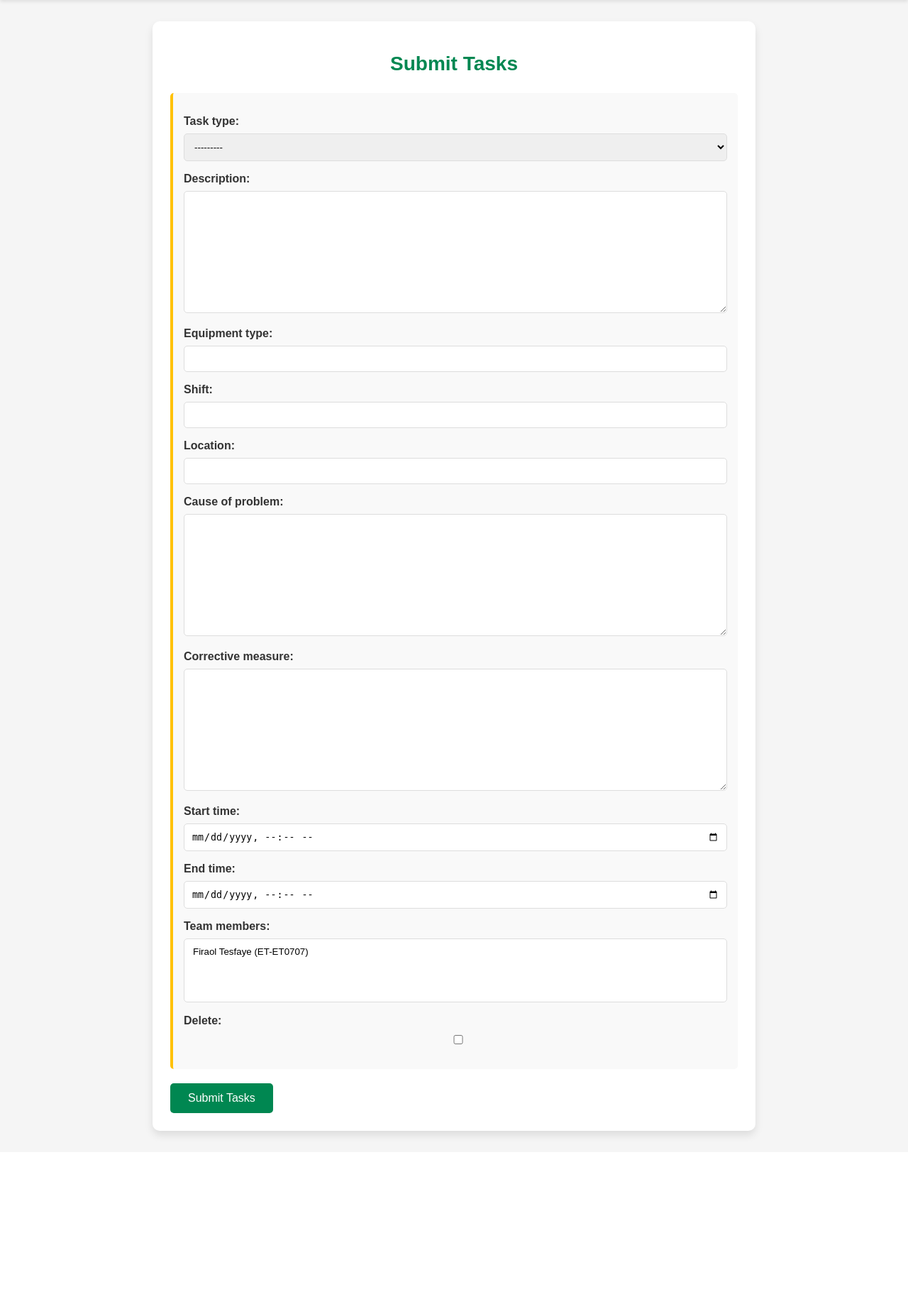
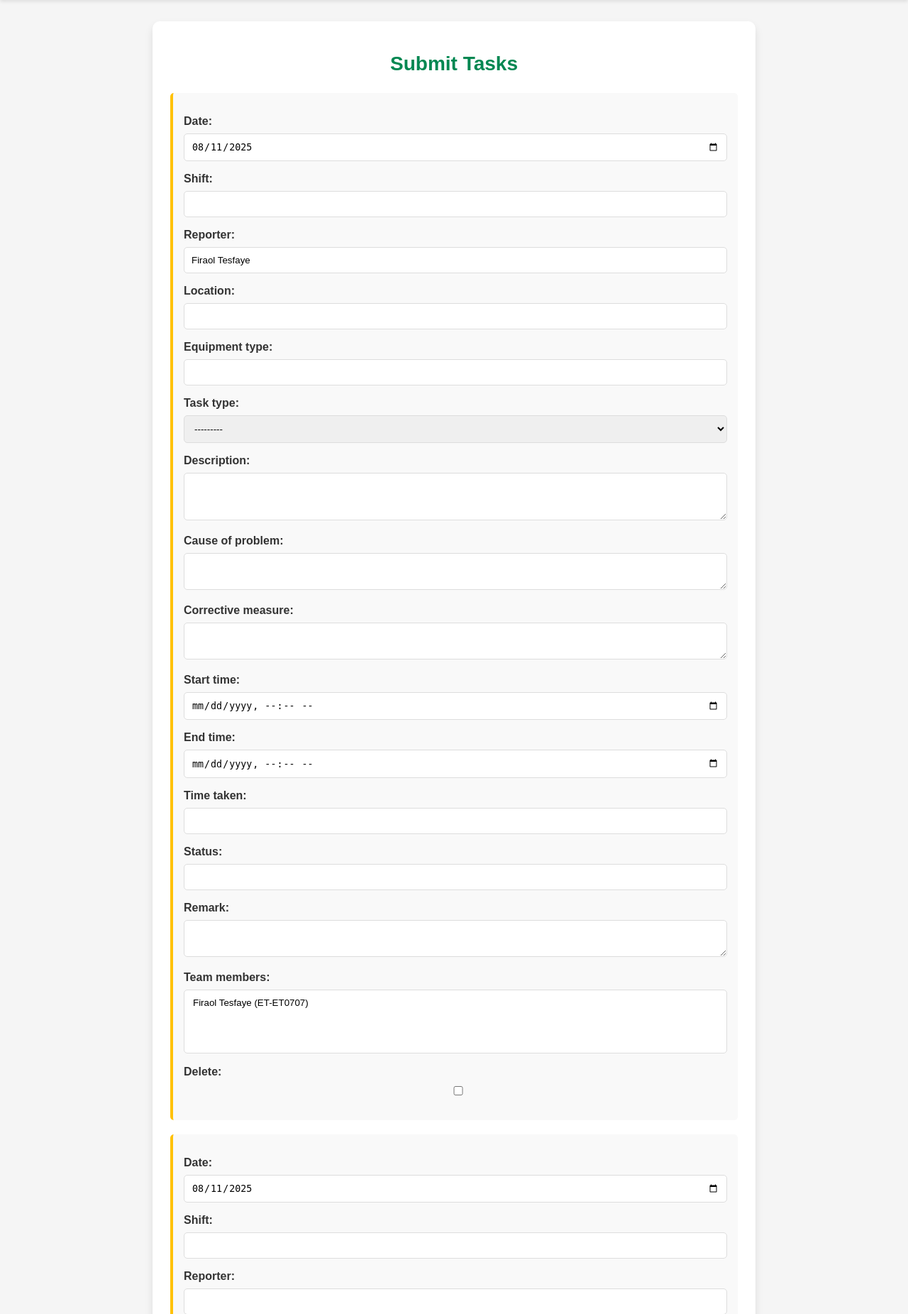
Before and after one commit to Firaol-Tes/et-task-portal, a Django app: page /reports/submit_tasks/ in a window 1280 px wide. Shown: the part 90-1941 px from the top of the page at 71% size. Before the commit the page ends 1696 px from the top, so only its background shows below. Run offline with Django 5.2, Linux system fonts and the light colour scheme; a user stored in the database is signed in; data comes from the database, SQL or seed files in the repository.

Commit message:
Enhance task submission with new fields, validation, and dynamic form handling
Co-authored-by: ftesfaye24 <ftesfaye24@gmail.com>

```diff
--- a/reports/forms.py
+++ b/reports/forms.py
@@ -5,11 +5,28 @@ from .models import TaskSubmission
 class TaskSubmissionForm(forms.ModelForm):
     class Meta:
         model = TaskSubmission
-        fields = ['task_type', 'description', 'equipment_type', 'shift', 'location', 'cause_of_problem', 'corrective_measure', 'start_time', 'end_time', 'team_members']
+        fields = [
+            'date', 'shift', 'reporter', 'location', 'equipment_type',
+            'task_type', 'description', 'cause_of_problem', 'corrective_measure',
+            'start_time', 'end_time', 'time_taken', 'status', 'remark', 'team_members'
+        ]
         widgets = {
-            'start_time': forms.DateTimeInput(attrs={'type': 'datetime-local', 'placeholder': 'YYYY-MM-DD HH:MM', 'required': 'required'}),
-            'end_time': forms.DateTimeInput(attrs={'type': 'datetime-local', 'placeholder': 'YYYY-MM-DD HH:MM', 'required': 'required'}),
+            'date': forms.DateInput(attrs={'type': 'date', 'required': 'required'}),
+            'start_time': forms.DateTimeInput(attrs={'type': 'datetime-local', 'placeholder': 'YYYY-MM-DD HH:MM'}),
+            'end_time': forms.DateTimeInput(attrs={'type': 'datetime-local', 'placeholder': 'YYYY-MM-DD HH:MM'}),
             'team_members': forms.SelectMultiple(attrs={'class': 'select2'}),
+            'description': forms.Textarea(attrs={'rows': 3}),
+            'cause_of_problem': forms.Textarea(attrs={'rows': 2}),
+            'corrective_measure': forms.Textarea(attrs={'rows': 2}),
+            'remark': forms.Textarea(attrs={'rows': 2}),
         }
 
+    def clean(self):
+        cleaned = super().clean()
+        start = cleaned.get('start_time')
+        end = cleaned.get('end_time')
+        if start and end and end < start:
+            self.add_error('end_time', 'End time must be after start time')
+        return cleaned
+
 TaskSubmissionFormSet = formset_factory(TaskSubmissionForm, extra=1, can_delete=True)
--- a/reports/templates/submit_tasks.html
+++ b/reports/templates/submit_tasks.html
@@ -92,7 +92,12 @@
             padding: 5px 10px;
             border-radius: 3px;
         }
-        button {
+        .actions {
+            display: flex;
+            gap: 10px;
+            margin-top: 10px;
+        }
+        button, .btn {
             background-color: #008751;
             color: #fff;
             padding: 12px 25px;
@@ -101,10 +106,19 @@
             cursor: pointer;
             font-size: 16px;
             transition: background-color 0.3s, transform 0.3s;
+            text-decoration: none;
+            display: inline-block;
         }
-        button:hover {
+        button:hover, .btn:hover {
             background-color: #006d44;
             transform: scale(1.05);
+        }
+        .btn-secondary {
+            background-color: #FFC107;
+            color: #333;
+        }
+        .btn-secondary:hover {
+            background-color: #e0a800;
         }
         .delete-checkbox { display: none; }
     </style>
@@ -116,11 +130,12 @@
     </div>
     <div class="container">
         <h1>Submit Tasks</h1>
-        <form method="post">
+        <form method="post" id="task-form">
             {% csrf_token %}
             {{ formset.management_form }}
+            <div id="forms-container">
                 {% for form in formset %}
-                <div class="form-group">
+                    <div class="form-group" data-form-index="{{ forloop.counter0 }}">
                         {{ form.as_p }}
                         {% if form.instance.pk %}
                             {{ form.DELETE }}
@@ -139,8 +154,55 @@
                         {% endif %}
                     </div>
                 {% endfor %}
-            <button type="submit">Submit Tasks</button>
+            </div>
+            <div class="actions">
+                <button type="button" class="btn btn-secondary" id="add-task">Add Task</button>
+                <button type="submit" class="btn">Submit Tasks</button>
+            </div>
         </form>
     </div>
+
+    <script>
+        (function() {
+            const addBtn = document.getElementById('add-task');
+            const formsContainer = document.getElementById('forms-container');
+            const totalFormsInput = document.querySelector('input[name="form-TOTAL_FORMS"]');
+
+            function cloneForm() {
+                const currentCount = parseInt(totalFormsInput.value, 10);
+                const firstForm = formsContainer.querySelector('.form-group');
+                if (!firstForm) return;
+                const newForm = firstForm.cloneNode(true);
+                newForm.setAttribute('data-form-index', currentCount);
+
+                // Update all input/select/textarea elements
+                newForm.querySelectorAll('input, select, textarea').forEach(el => {
+                    // Clear value
+                    if (el.type !== 'hidden' && el.type !== 'checkbox' && el.type !== 'radio') {
+                        el.value = '';
+                    }
+                    // Replace name and id index
+                    if (el.name) {
+                        el.name = el.name.replace(/form-(\d+)-/g, `form-${currentCount}-`);
+                    }
+                    if (el.id) {
+                        el.id = el.id.replace(/form-(\d+)-/g, `form-${currentCount}-`);
+                    }
+                });
+
+                // Update labels' for attributes
+                newForm.querySelectorAll('label').forEach(label => {
+                    if (label.htmlFor) {
+                        label.htmlFor = label.htmlFor.replace(/form-(\d+)-/g, `form-${currentCount}-`);
+                    }
+                });
+
+                formsContainer.appendChild(newForm);
+                totalFormsInput.value = currentCount + 1;
+            }
+
+            addBtn.addEventListener('click', cloneForm);
+        })();
+    </script>
 </body>
 </html>
--- a/reports/views.py
+++ b/reports/views.py
@@ -24,31 +24,30 @@ def team_leader_required(view_func):
 def submit_tasks(request):
     if request.method == 'POST':
         formset = TaskSubmissionFormSet(request.POST)
-        print("POST request received. Raw POST data:", request.POST)
         if formset.is_valid():
-            print("Formset is valid. Processing forms...")
             saved_tasks = []
-            for i, form in enumerate(formset.forms):
+            for form in formset.forms:
                 if form.cleaned_data and not form.cleaned_data.get('DELETE', False):
                     task = form.save(commit=False)
                     if hasattr(request.user, 'engineer') and request.user.engineer:
                         task.engineer = request.user.engineer
+                        if not task.reporter:
+                            task.reporter = request.user.engineer.name
+                        if not task.date:
+                            task.date = timezone.now().date()
                         task.save()
                         form.save_m2m()
                         saved_tasks.append(task)
-                        print(f"Task {i} saved with ID: {task.id}")
-                    else:
-                        print(f"Error for task {i}: No engineer associated with user: {request.user.username}")
             if saved_tasks:
-                print("All tasks saved successfully. Redirecting to confirmation.")
                 return redirect('reports:submission_confirmation')
-            else:
-                print("No tasks saved. Possible validation or engineer issue.")
-        else:
-            print("Formset is invalid. Errors by form index:", {i: form.errors for i, form in enumerate(formset.forms)})
     else:
-        formset = TaskSubmissionFormSet()
-        print("GET request. Initializing empty formset.")
+        initial = []
+        if hasattr(request.user, 'engineer'):
+            initial.append({
+                'date': timezone.now().date(),
+                'reporter': request.user.engineer.name,
+            })
+        formset = TaskSubmissionFormSet(initial=initial or None)
     return render(request, 'submit_tasks.html', {'formset': formset})
 
 @login_required
@@ -81,7 +80,7 @@ def dashboard(request):
 def export_excel(request):
     date_from = request.GET.get('date_from')
     date_to = request.GET.get('date_to')
-    tasks = TaskSubmission.objects.all()
+    tasks = TaskSubmission.objects.select_related('engineer').all()
     if date_from and date_to:
         try:
             start_date = datetime.strptime(date_from, '%Y-%m-%d').replace(hour=0, minute=0, second=0)
@@ -90,43 +89,55 @@ def export_excel(request):
         except ValueError:
             pass
 
-    summary_data = tasks.values('engineer__et_id', 'engineer__name', 'task_type').annotate(count=Count('task_type'))
-    df_summary = pd.DataFrame(list(summary_data))
-    df_summary = df_summary.pivot_table(index=['engineer__et_id', 'engineer__name'], columns='task_type', values='count', fill_value=0)
-    df_summary['Total'] = df_summary.sum(axis=1)
-
-    tasks_data = tasks.values('submitted_at', 'engineer__et_id', 'engineer__name', 'task_type', 'description', 'equipment_type', 'team_members__name')
-    for task in tasks_data:
-        if task['submitted_at'] and timezone.is_aware(task['submitted_at']):
-            task['submitted_at'] = timezone.make_naive(task['submitted_at'], timezone.get_default_timezone())
-
+    # Group by engineer ID and create one sheet per engineer
     output = io.BytesIO()
     with pd.ExcelWriter(output, engine='openpyxl') as writer:
-        df_summary.to_excel(writer, sheet_name='Summary', index=True)
-        df_tasks = pd.DataFrame(list(tasks_data))
-        df_tasks.to_excel(writer, sheet_name='Details', index=False)
+        engineers = Engineer.objects.filter(id__in=tasks.values('engineer_id'))
+        for engineer in engineers:
+            eng_tasks = tasks.filter(engineer=engineer)
+            rows = []
+            for t in eng_tasks:
+                rows.append({
+                    'date': t.date,
+                    'shift': t.shift,
+                    'reporter': t.reporter or engineer.name,
+                    'location': t.location,
+                    'equipment_type': t.equipment_type,
+                    'problem_description': t.description,
+                    'cause_of_problem': t.cause_of_problem,
+                    'corrective_action': t.corrective_measure,
+                    'start_time': timezone.make_naive(t.start_time, timezone.get_default_timezone()) if t.start_time and timezone.is_aware(t.start_time) else t.start_time,
+                    'end_time': timezone.make_naive(t.end_time, timezone.get_default_timezone()) if t.end_time and timezone.is_aware(t.end_time) else t.end_time,
+                    'time_taken': t.time_taken,
+                    'status': t.status,
+                    'remark': t.remark,
+                })
+            df = pd.DataFrame(rows)
+            # Ensure at least headers exist even if no rows
+            if df.empty:
+                df = pd.DataFrame(columns=[
+                    'date','shift','reporter','location','equipment_type','problem_description',
+                    'cause_of_problem','corrective_action','start_time','end_time','time_taken','status','remark'
+                ])
+            sheet_name = f"{engineer.et_id}"[:31]
+            df.to_excel(writer, sheet_name=sheet_name, index=False)
 
-        # Adjust column widths for both sheets using the same logic as Details
-        workbook = writer.book
-        for sheet_name in ['Summary', 'Details']:
+            # Adjust column widths to fit content
             worksheet = writer.sheets[sheet_name]
-            df = df_summary if sheet_name == 'Summary' else df_tasks
-            for i, col in enumerate(worksheet.columns):
-                # Get the column letter (A, B, C, ...)
-                column_letter = chr(65 + i)
-                # Calculate max length based on the first row (header) and data
+            for col_idx, column_cells in enumerate(worksheet.columns, start=1):
                 max_length = 0
-                for cell in col:
-                    if cell.value:
-                        cell_length = len(str(cell.value))
-                        max_length = max(max_length, cell_length)
-                # Ensure at least the header length is considered
-                header_length = len(str(worksheet.cell(row=1, column=i+1).value)) if worksheet.cell(row=1, column=i+1).value else 0
-                max_length = max(max_length, header_length) + 2
-                worksheet.column_dimensions[column_letter].width = max_length
+                for cell in column_cells:
+                    value = cell.value
+                    if value is not None:
+                        length = len(str(value))
+                        if length > max_length:
+                            max_length = length
+                adjusted_width = min(max_length + 2, 80)
+                column_letter = worksheet.cell(row=1, column=col_idx).column_letter
+                worksheet.column_dimensions[column_letter].width = adjusted_width
 
     response = HttpResponse(content_type='application/vnd.openxmlformats-officedocument.spreadsheetml.sheet')
-    response['Content-Disposition'] = 'attachment; filename=task_summary.xlsx'
+    response['Content-Disposition'] = 'attachment; filename=tasks_by_engineer.xlsx'
     response.write(output.getvalue())
     return response
 
```
Also changed, not shown: reports/models.py (+28 -7 lines), reports/migrations/0004_tasksubmission_new_fields.py (added). Lines whose indentation alone changed are shown as unchanged.
